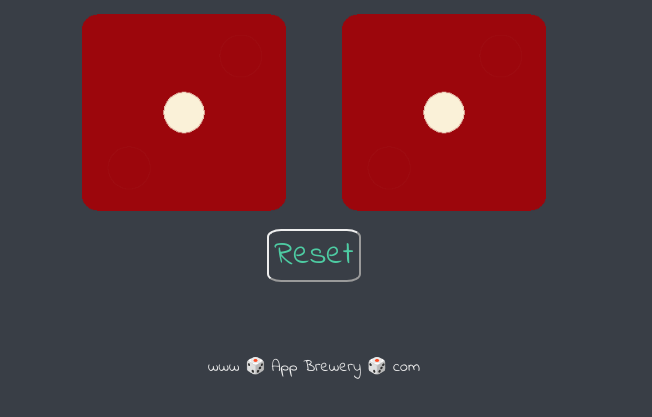
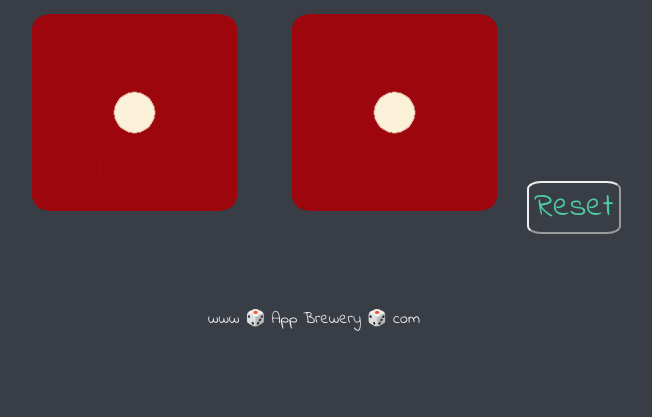
Before and after one commit to Christoph-Merk/dice, a plain HTML site: page index.html in a window 1280 px wide. Shown: the part 321-738 px from the top of the page, without its empty margins (326-978 px from the left). Drawn offline with Linux system fonts and the light colour scheme.

Commit message:
button margin 10px auto

```diff
--- a/styles.css
+++ b/styles.css
@@ -32,7 +32,7 @@ button{
   border-color:#EEEEEE;
   background-color: #393E46;
   border-radius:15%;
-  margin:10px 10rem;
+  margin:10px auto;
   text-align: center;
 }
 
```
